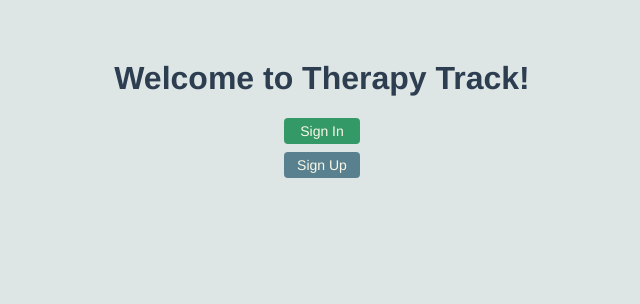
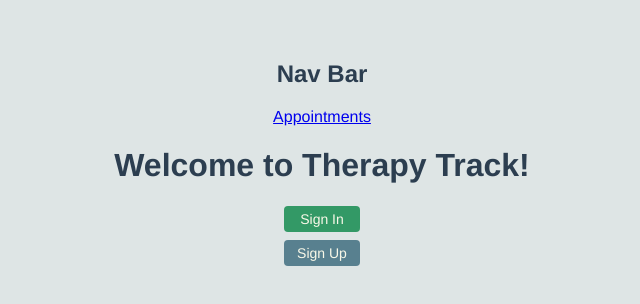
Before and after one commit to anlewis/therapy-track-vue, a Vue app: page /appointments/new in a window 1280 px wide. Shown: the top 304 px of the page, without its empty margins (318-958 px from the left). Built offline with nearby package versions, Linux system fonts and the light colour scheme; no server answers.

Commit message:
Add 'nav bar' to all pages [#157957821]

```diff
--- a/src/App.vue
+++ b/src/App.vue
@@ -1,12 +1,18 @@
 <template>
   <div id="app">
+    <Nav></Nav>
     <router-view/>
   </div>
 </template>
 
 <script>
+import Nav from './components/Nav';
+
 export default {
   name: 'App',
+  components: {
+    Nav,
+  }
 };
 </script>
 
--- /dev/null
+++ b/src/components/Nav.vue
@@ -0,0 +1,17 @@
+<template>
+  <div>
+    <h2>Nav Bar</h2>
+    <nav>
+      <router-link :to="{ name: 'Appointments' }">Appointments</router-link>
+    </nav>
+  </div>
+</template>
+
+<script>
+export default {
+  name: 'Nav',
+};
+</script>
+
+<style>
+</style>
```
